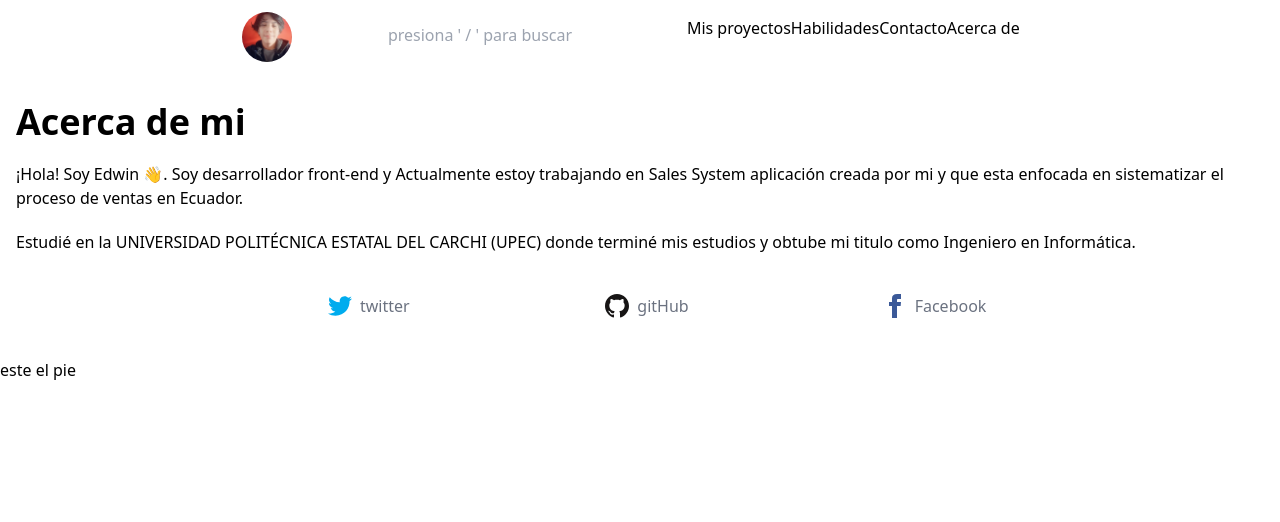
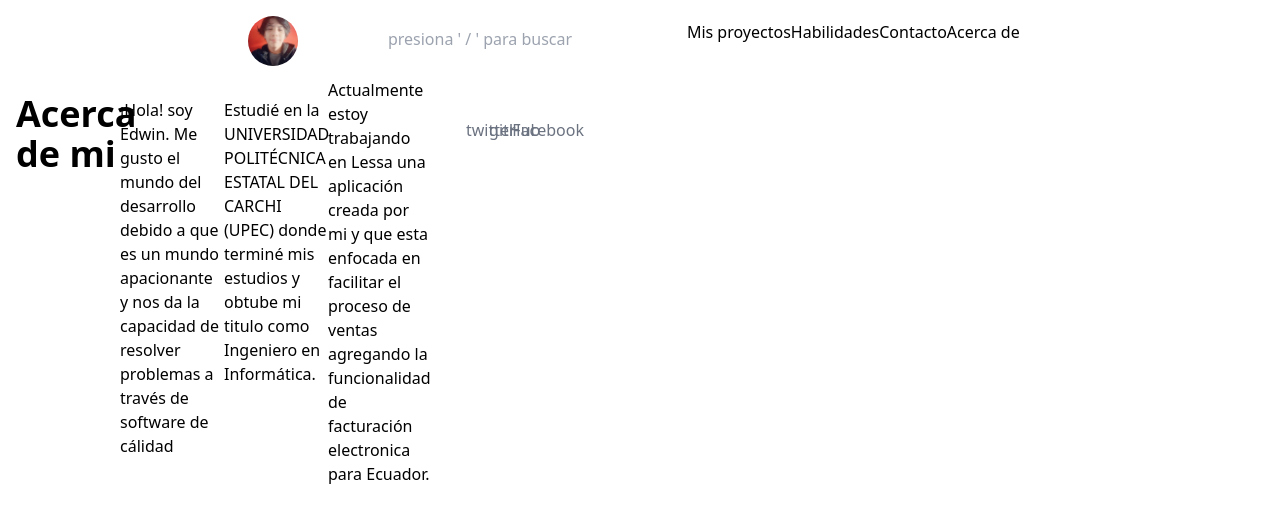
Before and after one commit to edw19/edwin-dev, a Next.js app: page /acerca in a window 1280 px wide. Shown: the top 522 px of the page. Built offline with nearby package versions, Linux system fonts and the light colour scheme.

Commit message:
firts release blog

```diff
--- a/src/components/header/NavBar.jsx
+++ b/src/components/header/NavBar.jsx
@@ -10,10 +10,10 @@ function Navbar() {
   const router = useRouter();
   const [open, setOpen] = useState(false);
   return (
-    <nav className="sticky top-0 z-50 mt-2 navbar-backdrop rounded-b-md">
+    <nav className="sticky top-0 z-50 mt-3 navbar-backdrop rounded-b-md">
       <div className="grid grid-cols-6 sm:grid-cols-8 md:grid-cols-12">
         <div
-          className="flex justify-center mt-1 md:col-start-3"
+          className="flex justify-center mt-1 pl-3 md:col-start-3"
           onClick={() => router.push("/")}
         >
           <Image
@@ -45,7 +45,7 @@ function Navbar() {
         </div>
       </div>
       <div className={` ${open ? "block" : "hidden"}`}>
-        <div className="flex flex-col bg-indigo-500 rounded-lg my-2 mx-2 shadow-2xl text-center text-white font-semibold">
+        <div className="flex flex-col bg-indigo-500 rounded-lg my-2 shadow-2xl text-center text-white font-semibold">
           <Link href="/proyectos">
             <a className="py-2 hover:bg-indigo-400 rounded-lg">Mis proyectos</a>
           </Link>
--- a/src/components/layout/footer.jsx
+++ b/src/components/layout/footer.jsx
@@ -1,6 +1,6 @@
 function Footer() {
   return (
-    <footer className="grid grid-cols-12 py-10">
+    <footer className="grid md:grid-cols-12 py-10">
       <div className="col-start-4 col-span-8">
         <div className="grid grid-cols-3 text-gray-500">
           <a
--- a/src/components/layout/layout.jsx
+++ b/src/components/layout/layout.jsx
@@ -4,8 +4,8 @@ function Layout({ children }) {
   return (
     <div>
       <Navbar />
-      <main className="relative mx-4 mt-3">{children}</main>
-      <footer>este el pie</footer>
+      <main className="relative grid grid-cols-1 sm:grid-cols-8 md:grid-cols-12 mx-4 mt-3">{children}</main>
+      {/* <footer>este el pie</footer> */}
     </div>
   );
 }
--- a/src/pages/acerca.jsx
+++ b/src/pages/acerca.jsx
@@ -1,21 +1,26 @@
 import Footer from "../components/layout/footer";
-import Head from 'next/head'
+import Head from "next/head";
 
 function Acerca() {
   return (
     <>
       <Head>
-        <title>Edwin Narváez - Acerca de</title>
+        <title>Edwin Narváez - Acerca de mi</title>
       </Head>
-        <h1 className="text-4xl font-bold mt-10">Acerca de mi</h1>
+      <h1 className="text-4xl font-bold mt-4">Acerca de mi</h1>
       <p className="mt-5">
-          ¡Hola! Soy Edwin 👋. Soy desarrollador front-end y Actualmente estoy
-          trabajando en Sales System aplicación creada por mi y que esta
-          enfocada en sistematizar el proceso de ventas en Ecuador.
+        ¡Hola! soy Edwin. Me gusto el mundo del desarrollo debido a que es un
+        mundo apacionante y nos da la capacidad de resolver problemas a través
+        de software de cálidad
       </p>
       <p className="mt-5">
         Estudié en la UNIVERSIDAD POLITÉCNICA ESTATAL DEL CARCHI (UPEC) donde
         terminé mis estudios y obtube mi titulo como Ingeniero en Informática.
+      </p>
+      <p>
+        Actualmente estoy trabajando en Lessa una aplicación creada por mi y que
+        esta enfocada en facilitar el proceso de ventas agregando la
+        funcionalidad de facturación electronica para Ecuador.
       </p>
       <Footer />
     </>
--- a/src/pages/blog.js
+++ /dev/null
@@ -1,38 +0,0 @@
-import fs from "fs";
-import matter from "gray-matter";
-import Link from "next/link";
-import path from "path";
-import { postFilePaths, POSTS_PATH } from "../utils/mdxUtils";
-
-function blog({ posts }) {
-  return (
-    <div>
-      {posts.map((post) => (
-        <li key={post.filePath}>
-          <Link
-            as={`/posts/${post.filePath.replace(/\.mdx?$/, "")}`}
-            href={`/posts/[slug]`}
-          >
-            <a>{post.data.title}</a>
-          </Link>
-        </li>
-      ))}
-    </div>
-  );
-}
-export function getStaticProps() {
-  const posts = postFilePaths.map((filePath) => {
-    const source = fs.readFileSync(path.join(POSTS_PATH, filePath));
-    const { content, data } = matter(source);
-
-    return {
-      content,
-      data,
-      filePath,
-    };
-  });
-
-  return { props: { posts } };
-}
-
-export default blog;
--- a/src/pages/habilidades.jsx
+++ b/src/pages/habilidades.jsx
@@ -10,21 +10,21 @@ function Habilidades() {
         <title>Edwin Narváez - Habilidades</title>
       </Head>
       <div className="flex flex-row justify-center">
-        <h1 className="text-4xl font-bold">Mis Habilidades</h1>
+        <h1 className="text-2xl font-bold">Conocimientos en</h1>
         <div className="flex ml-6">
           <select
-            className="m-auto"
+            className="m-auto bg-transparent border-none outline-none font-bold"
             onChange={(e) =>
               setFilterSkills(
                 skills.filter((skill) =>
-                  e.target.value === "todas"
+                  e.target.value === "*"
                     ? [...skills]
                     : skill.category === e.target.value
                 )
               )
             }
           >
-            <option value="todas">todas</option>
+            <option className="text-right font-extrabold" value="*">*</option>
             <option value="front-end">Front-End</option>
             <option value="back-end">Back-End</option>
             <option value="db">Databases</option>
@@ -32,7 +32,7 @@ function Habilidades() {
           </select>
         </div>
       </div>
-      <div className="grid grid-cols-2 gap-x-4 gap-y-2">
+      <div className="grid grid-cols-2 gap-x-4 gap-y-2 mt-4">
         {filterSkills.map((skill) => (
           <a
             href={skill.uri}
--- a/src/pages/index.jsx
+++ b/src/pages/index.jsx
@@ -1,7 +1,13 @@
 import Head from "next/head";
+import fs from "fs";
+import matter from "gray-matter";
 import Link from "next/link";
+import path from "path";
+import { postFilePaths, POSTS_PATH } from "../utils/mdxUtils";
+import { useRouter } from "next/router";
 
 export default function Home({ posts }) {
+  const router = useRouter();
   return (
     <>
       <Head>
@@ -12,11 +18,39 @@ export default function Home({ posts }) {
         />
         <link rel="icon" href="/favicon.ico" />
       </Head>
-      <div className="grid grid-cols-1 bg-blue-400">
-        <h1 className="">Edwin narváez</h1>
-        <p>Front Developer</p>
-        go to the <Link href="/blog"><a>blog</a></Link>
+      {/* <h3 className="text-indigo-500 font-extrabold">Publicaciones</h3> */}
+      <div className="sm:col-start-1 sm:col-span-7 md:col-start-3 md:col-span-5">
+        {posts.map((post) => (
+          <li key={post.filePath} className=" list-none py-2 p-1 mb-1">
+            <Link
+              as={`/posts/${post.filePath.replace(/\.mdx?$/, "")}`}
+              href={`/posts/[slug]`}
+            >
+              <a className=" font-semibold">{post.data.title}</a>
+            </Link>
+            <div className="">{post.data.description}</div>
+            <p className="text-gray-400 font-light text-xs text-right">
+              {post.data?.publish}
+            </p>
+          </li>
+        ))}
       </div>
+      <div className="hidden sm:block bg-yellow-100 md:col-span-3 text-center">here go to Navigate</div>
     </>
   );
 }
+
+export function getStaticProps() {
+  const posts = postFilePaths.map((filePath) => {
+    const source = fs.readFileSync(path.join(POSTS_PATH, filePath));
+    const { content, data } = matter(source);
+
+    return {
+      content,
+      data,
+      filePath,
+    };
+  });
+
+  return { props: { posts } };
+}
--- a/src/pages/posts/[slug].js
+++ b/src/pages/posts/[slug].js
@@ -37,19 +37,6 @@ export default function PostPage({ source, frontMatter }) {
       <main>
         <MDXRemote {...source} components={components} />
       </main>
-
-      <style jsx>{`
-        .post-header h1 {
-          margin-bottom: 0;
-        }
-
-        .post-header {
-          margin-bottom: 2rem;
-        }
-        .description {
-          opacity: 0.6;
-        }
-      `}</style>
     </>
   );
 }
@@ -57,15 +44,9 @@ export default function PostPage({ source, frontMatter }) {
 export const getStaticProps = async ({ params }) => {
   const postFilePath = path.join(POSTS_PATH, `${params.slug}.mdx`);
   const source = fs.readFileSync(postFilePath);
-
   const { content, data } = matter(source);
 
   const mdxSource = await serialize(content, {
-    // Optionally pass remark/rehype plugins
-    mdxOptions: {
-      remarkPlugins: [],
-      rehypePlugins: [],
-    },
     scope: data,
   });
 
--- a/src/posts/example-post.mdx
+++ b/src/posts/example-post.mdx
@@ -1,6 +1,7 @@
 ---
-title: Example Post
+title: Example Post aoidjasiodj a odjaosd jadoa ijdoaid jaodija odjaod ijoi
 description: This frontmatter description will appear below the title
+publish: 13/07/2021
 ---
 
 This is an example post, with a [link](https://nextjs.org) and a React component:
--- a/src/posts/hello-world.mdx
+++ b/src/posts/hello-world.mdx
@@ -1,5 +1,7 @@
 ---
 title: Hello World
+description: este es otra description del blog
+publish: 13/07/2021
 ---
 
 This is an example post. There's another one [here](/posts/example-post).
--- a/src/posts/hello.mdx
+++ b/src/posts/hello.mdx
@@ -1,5 +1,6 @@
 ---
 title: "Hello world"
+publish: 13/07/2021
 ---
 
 # from hello mdx
```
Lines whose indentation alone changed are shown as unchanged.
